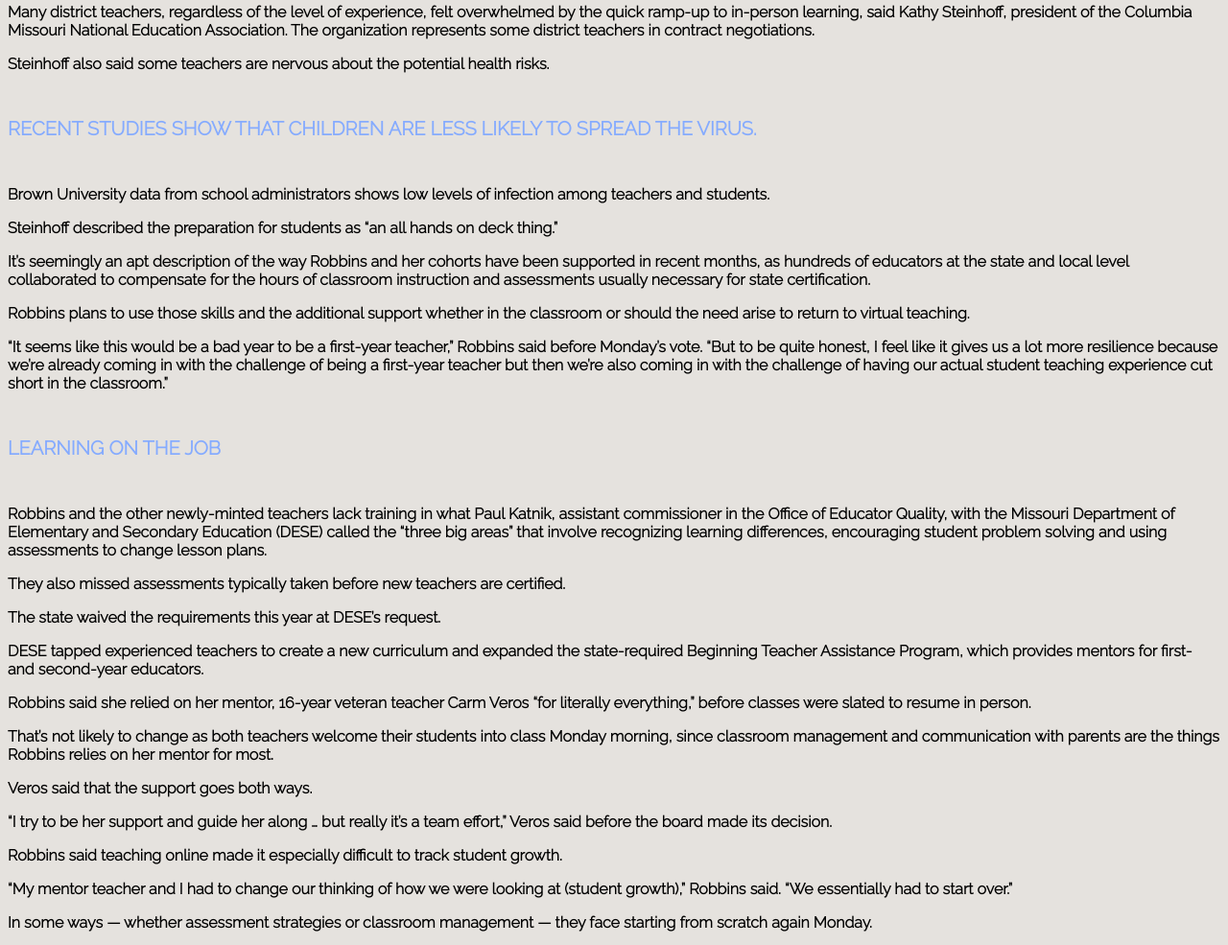
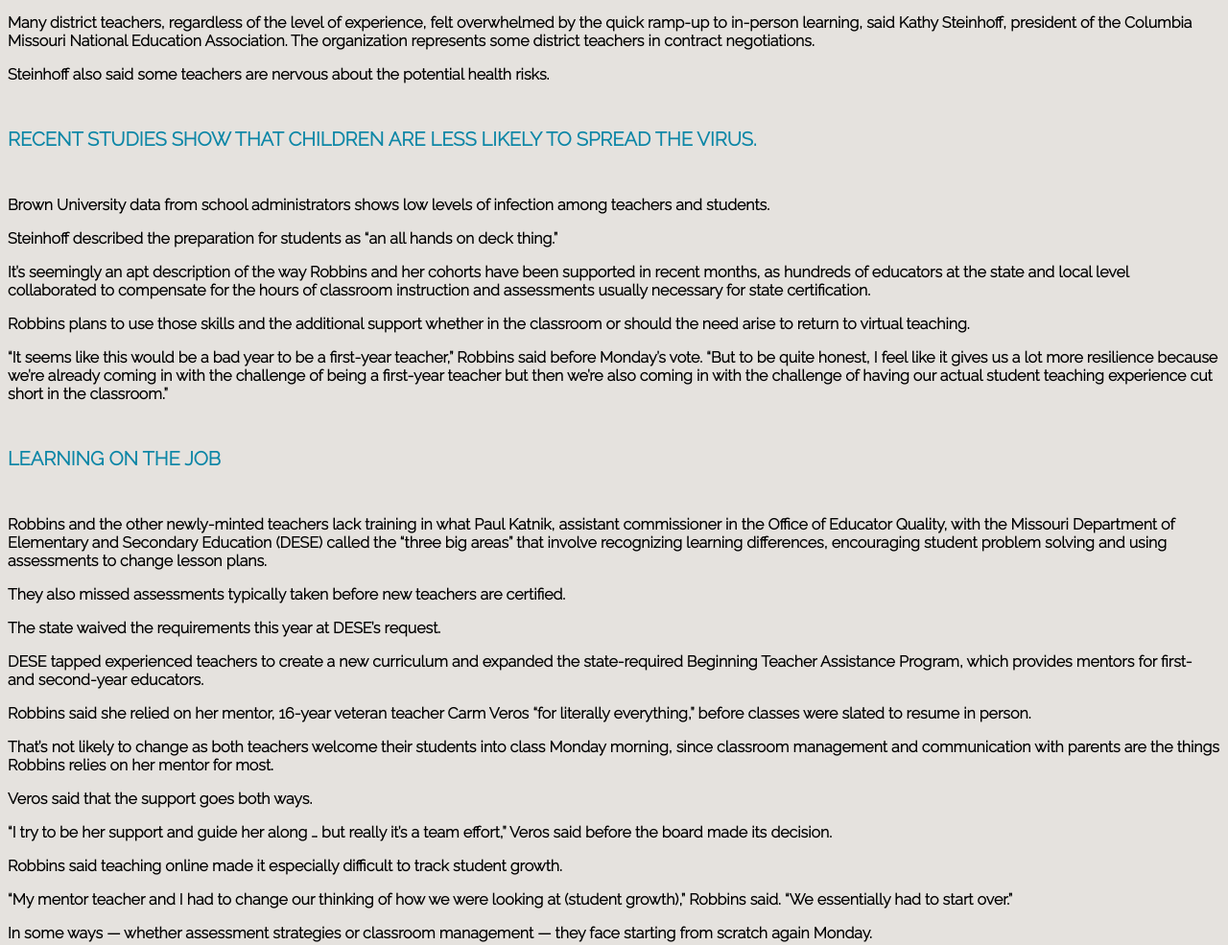
Before and after one commit to J4502-FS20/Cassidy_Fox_final_site, a plain HTML site: page instal_1.html in a window 1280 px wide. Shown: the part 1124-2109 px from the top of the page at 96% size. Drawn offline with Linux system fonts and the light colour scheme.

Commit message:
made the photo appear, changed color and font for consistancy

```diff
--- a/style.css
+++ b/style.css
@@ -7,10 +7,10 @@ font-family:'Rock Salt', cursive;
 h2 {
 color: #6F0C17;
 font-size: 30px;
-font-family: 'Roboto Mono', monospace;
+font-family: 'Poppins', sans-serif;
 }
 h4 {
-color: #85ABFF;
+color: #0C86A6;
 font-size: 18px;
 font-family: 'Poppins', sans-serif;
 }
@@ -20,7 +20,7 @@ font-family: 'Raleway', sans-serif;
 font-size: 16px;
 }
 h6 {
-color: #85ABFF;
+color: #0C86A6;
 font-weight: bold;
 font-family: 'Raleway', sans-serif;
 text-transform: uppercase;
```
Also changed, not shown: 1 other file.
